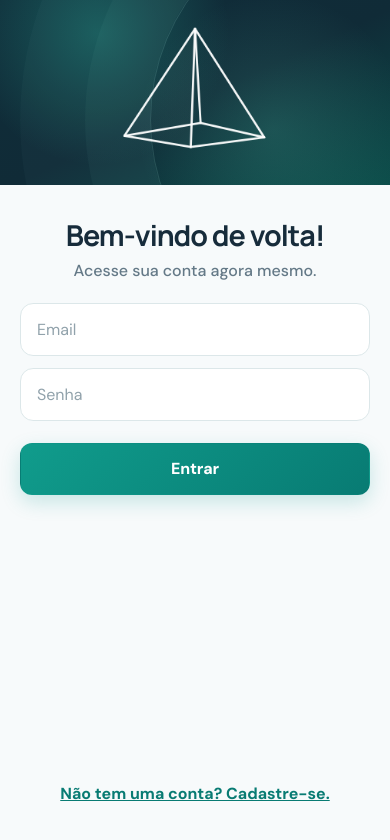
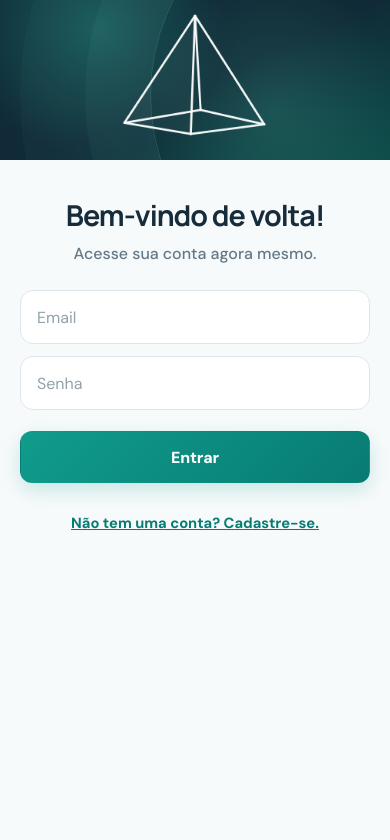
Before and after one commit to PyramidsDelivery/pyramids-frontend, a Vue app: page / in a window 390 px wide. Shown: the top 840 px of the page. Built offline with nearby package versions, Linux system fonts and the light colour scheme.

Commit message:
style(login): align inputs and center form with responsive spacing

```diff
--- a/src/style.css
+++ b/src/style.css
@@ -932,3 +932,136 @@ a { color: var(--pd-teal-dark); text-underline-offset: 3px; }
   #app .pd-stat { transition: none; }
   #app .pd-stat:hover { transform: none; }
 }
+
+
+/* Login layout refinement | compact, centered and consistent at all sizes */
+#app .auth-login.container {
+  width: 100%;
+  min-height: 100dvh;
+}
+#app .auth-login.container > .left .left-content {
+  width: min(100% - 48px, 390px);
+  max-width: 390px;
+  height: auto;
+  padding: 36px 0;
+  gap: 16px;
+}
+#app .auth-login.container > .left .left-extra {
+  width: min(100%, 320px);
+  gap: 18px;
+}
+#app .auth-login.container > .left .left-text {
+  gap: 8px;
+}
+#app .auth-login.container > .left h1 {
+  margin: 0;
+  font-size: clamp(1.8rem, 2.8vw, 2.45rem);
+  line-height: 1.2;
+}
+#app .auth-login.container > .left p {
+  margin: 0;
+}
+#app .auth-login.container > .left .btn-light {
+  width: 100%;
+  min-height: 48px;
+}
+#app .auth-login.container > .right .right-content {
+  box-sizing: border-box;
+  display: flex;
+  flex-direction: column;
+  align-items: stretch;
+  justify-content: center;
+  flex: 0 1 auto;
+  width: min(100% - 56px, 440px);
+  max-width: 440px;
+  height: auto;
+  min-height: 0;
+  padding: 45px 0;
+  gap: 20px;
+}
+#app .auth-login.container > .right .right-text {
+  width: 100%;
+  align-items: center;
+  text-align: center;
+  gap: 9px;
+  margin: 0 0 12px;
+}
+#app .auth-login.container > .right .right-text h1 {
+  margin: 0;
+  font-size: clamp(2rem, 3.1vw, 2.65rem);
+  line-height: 1.2;
+}
+#app .auth-login.container > .right .right-text p {
+  margin: 0;
+  font-size: 1rem;
+  line-height: 1.55;
+}
+#app .auth-login.container > .right .inputs {
+  display: flex;
+  flex-direction: column;
+  align-items: stretch;
+  width: 100%;
+  gap: 12px;
+}
+#app .auth-login.container > .right .inputs .base-input {
+  display: block;
+  box-sizing: border-box;
+  width: 100%;
+  min-width: 0;
+  height: 54px;
+  min-height: 54px;
+  margin: 0;
+  padding: 14px 16px;
+  font-size: 1rem;
+  background: #fff;
+}
+#app .auth-login.container > .right .right-content > .btn-dark {
+  display: block;
+  width: 100%;
+  min-height: 52px;
+  margin: 3px 0 0;
+  font-size: 1rem;
+}
+@media (max-width: 768px) {
+  #app .auth-login.container > .left {
+    height: 160px;
+    min-height: 160px;
+  }
+  #app .auth-login.container > .left .left-content {
+    padding: 0;
+    height: auto;
+  }
+  #app .auth-login.container > .right {
+    width: 100%;
+    flex: 1 0 auto;
+    justify-content: flex-start;
+  }
+  #app .auth-login.container > .right .right-content {
+    flex: 0 1 auto;
+    width: min(100% - 40px, 440px);
+    max-width: 440px;
+    padding: 38px 0 32px;
+    gap: 18px;
+  }
+  #app .auth-login.container > .right .right-text {
+    margin-bottom: 6px;
+  }
+  #app .auth-login.container > .right .right-text h1 {
+    font-size: clamp(1.8rem, 7vw, 2.15rem);
+  }
+  #app .auth-login.container > .right .mobile-link {
+    display: block;
+    margin: 12px 0 0;
+    text-align: center;
+    font-size: .92rem;
+  }
+}
+@media (max-height: 650px) and (min-width: 769px) {
+  #app .auth-login.container > .right .right-content {
+    padding-block: 24px;
+    gap: 14px;
+  }
+  #app .auth-login.container > .right .right-text {
+    margin-bottom: 4px;
+  }
+}
```
